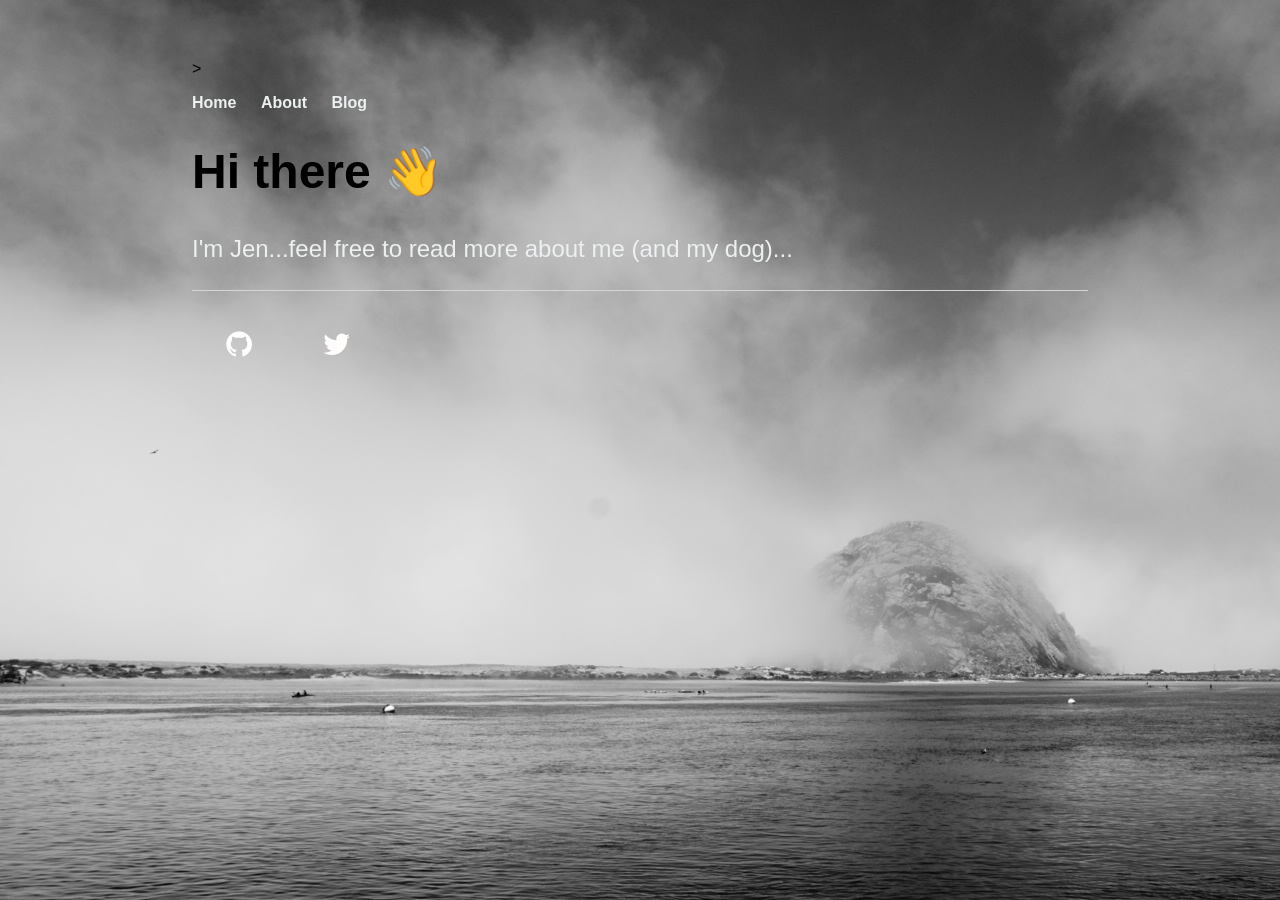
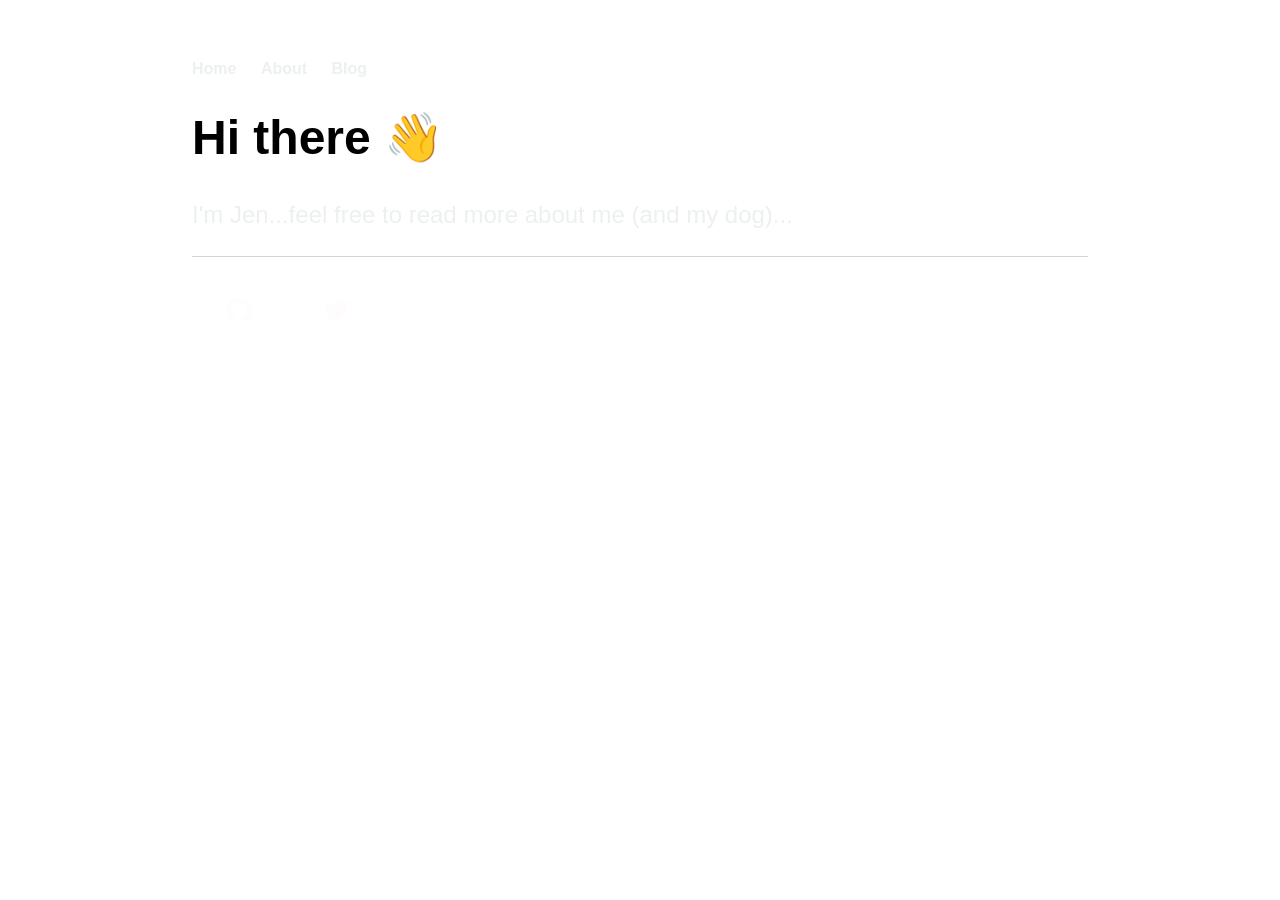
Before and after one commit to jbuffer/jbuffer.github.io, a Jekyll site: the page built from index.html, in a window 1280 px wide. Built offline with Jekyll 4.4.1, drawn with Linux system fonts in a browser that asks for light colours; some web fonts are replaced.

Commit message:
Remove image from html

```diff
--- a/_layouts/default.html
+++ b/_layouts/default.html
@@ -24,7 +24,7 @@
 				}
 			</style>
 		</head>
-		<body background="/docs/assets/images/IMG_1417.JPG">>
+		<body>
 			<nav>
 	    		<ul>
 	        		<li><a href="/">Home</a></li>
```
